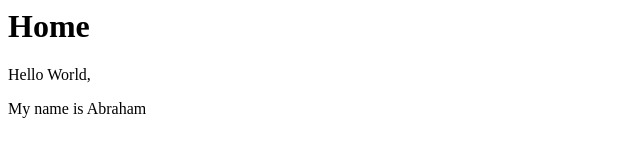
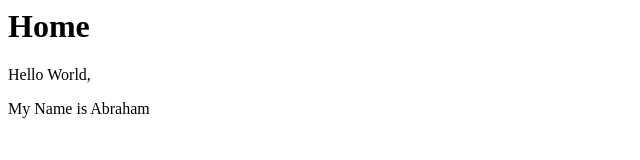
Before and after one commit to AbrahamNobleOX/AbrahamNobleOX.github.io, a plain HTML site: page index.html in a window 1280 px wide. Shown: the full height of the page, 0-640 px from the left. Drawn offline with Linux system fonts and the light colour scheme.

Commit message:
Update index.html

```diff
--- a/index.html
+++ b/index.html
@@ -5,6 +5,6 @@
 <body>
     <h1>Home</h1>
     <p>Hello World,</p>
-    <p>My name is Abraham</p>
+    <p>My Name is Abraham</p>
 </body>
 </html>
```
